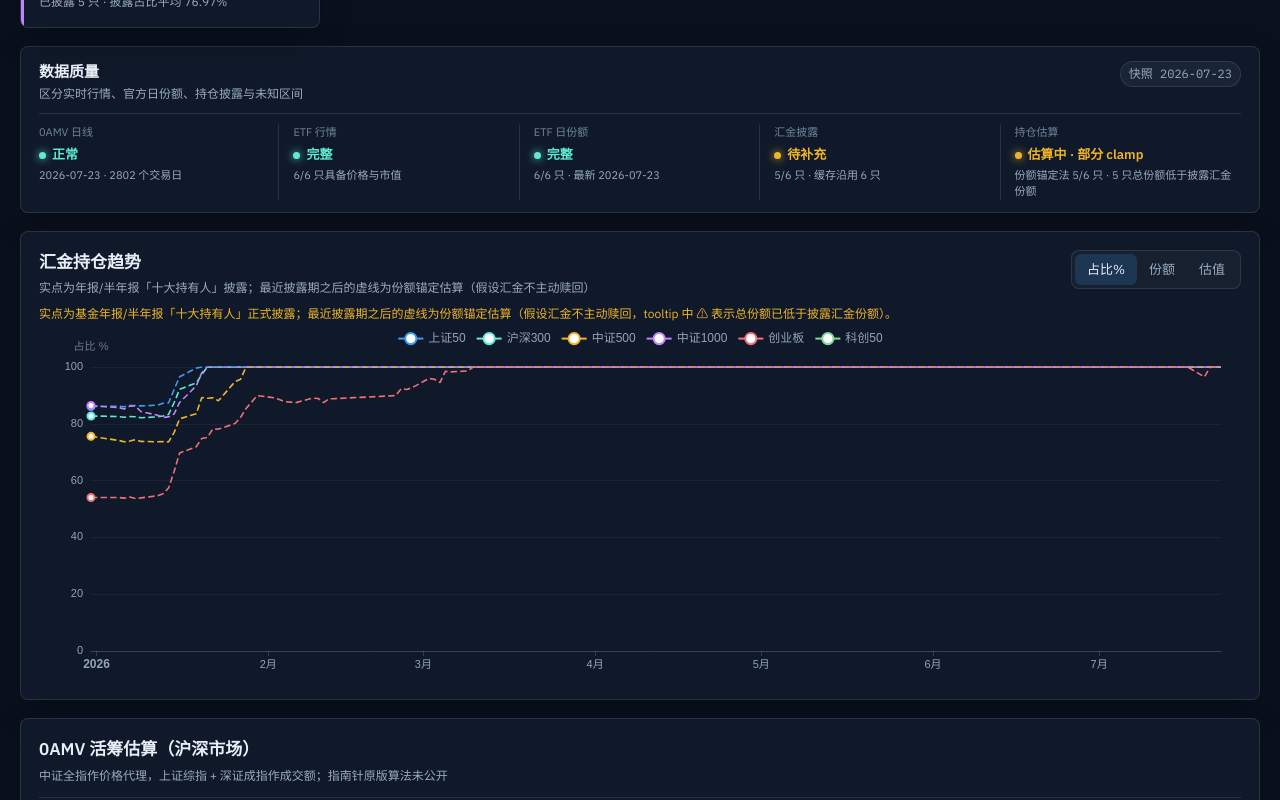
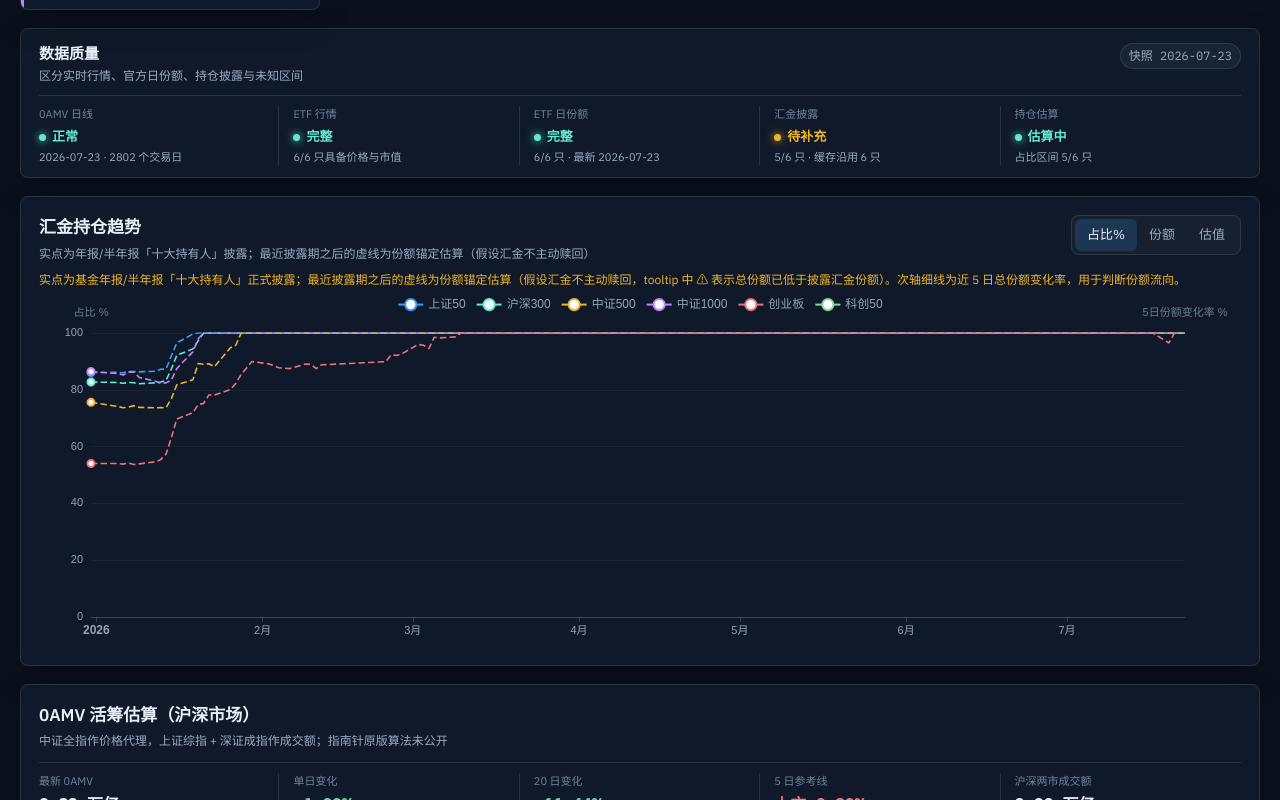
Before and after one commit to xiaojia21190/hjcc, a Vue app: page / in a window 1280 px wide. Shown: the part 360-1160 px from the top of the page. Built offline with nearby package versions, Linux system fonts and the light colour scheme; no server answers.

Commit message:
fix: remove clamp references from frontend components, update to percentage-range wording

```diff
--- a/src/App.vue
+++ b/src/App.vue
@@ -83,7 +83,7 @@ function downloadEtfCsv() {
         ? latestAnchored.huijinShares / 1e8
         : null,
       latestAnchored?.huijinValueYi ?? null,
-      latestAnchored ? (latestAnchored.clampTriggered ? '估算(clamp)' : '估算') : '无锚点',
+      latestAnchored ? '估算' : '无锚点',
     ]
   })
   downloadCsv(
--- a/src/components/DataQualityBar.vue
+++ b/src/components/DataQualityBar.vue
@@ -28,11 +28,6 @@ const items = computed(() => {
   const cached = etfs.filter((etf) => etf.source.holdersFromCache).length
   const anchoredEtfs = etfs.filter((etf) =>
     etf.huijinEstimateHistory.some((p) => p.estimateMethod === 'anchored'),
-  )
-  const clampedEtfs = etfs.filter((etf) =>
-    etf.huijinEstimateHistory.some(
-      (p) => p.estimateMethod === 'anchored' && p.clampTriggered,
-    ),
   )
 
   return [
@@ -66,18 +61,14 @@ const items = computed(() => {
       label: '持仓估算',
       status:
         anchoredEtfs.length > 0
-          ? clampedEtfs.length > 0
-            ? '估算中 · 部分 clamp'
-            : '估算中'
+          ? '估算中'
           : '未启用',
       detail:
         anchoredEtfs.length > 0
-          ? `份额锚定法 ${anchoredEtfs.length}/${total} 只${clampedEtfs.length > 0 ? ` · ${clampedEtfs.length} 只总份额低于披露汇金份额` : ''}`
+          ? `占比区间 ${anchoredEtfs.length}/${total} 只`
           : '无汇金披露锚点，不生成估算',
       tone: (anchoredEtfs.length > 0
-        ? clampedEtfs.length > 0
-          ? 'partial'
-          : 'ok'
+        ? 'ok'
         : 'warn') as QualityTone,
     },
   ]
--- a/src/components/EtfDetail.vue
+++ b/src/components/EtfDetail.vue
@@ -135,7 +135,6 @@ const pieOption = computed<EChartsCoreOption>(() => {
           <div class="v mono">
             <template v-if="latestAnchored">
               ≈ {{ formatYi(latestAnchored.huijinValueYi) }}
-              <span v-if="latestAnchored.clampTriggered" class="estimate-tag warn">⚠ clamp</span>
             </template>
             <template v-else>待新披露</template>
           </div>
@@ -149,7 +148,7 @@ const pieOption = computed<EChartsCoreOption>(() => {
         <div class="estimate-note">
           {{
             latestAnchored
-              ? `份额锚定估算（${latestAnchored.date}）：假设汇金不主动赎回，估算份额 = min(披露份额, 当日总份额)${latestAnchored.clampTriggered ? "；总份额已低于披露汇金份额，估算取总份额上限，可靠性下降" : ""}`
+              ? `占比区间估算（${latestAnchored.date}）：下界假设份额变动全归因汇金，上界假设汇金占比不变，展示值取区间加权（下界 2/3 + 上界 1/3）`
               : "ETF 总份额变化不能识别持有人，无汇金披露锚点时不推算持仓"
           }}
         </div>
--- a/src/components/EtfTable.vue
+++ b/src/components/EtfTable.vue
@@ -59,7 +59,9 @@ const rows = computed(() =>
           : null,
       hasHuijin: !!latestDisclosure,
       estValueYi: latestAnchored?.huijinValueYi ?? null,
-      estClamped: latestAnchored?.clampTriggered ?? false,
+      estShareTrend: latestAnchored?.shareTrend ?? null,
+      estConsecutiveDays: latestAnchored?.consecutiveDays ?? null,
+      estChangePct5d: latestAnchored?.shareChangePct5d ?? null,
     }
   }),
 )
@@ -149,6 +151,7 @@ const visibleRows = computed(() => {
           <th class="num">汇金占比</th>
           <th class="num">最近披露估值</th>
           <th class="num">估算持仓</th>
+          <th class="num">份额趋势</th>
         </tr>
       </thead>
       <tbody>
@@ -188,16 +191,31 @@ const visibleRows = computed(() => {
           <td
             class="num mono"
             :title="
-              r.estClamped
-                ? '总份额已低于披露汇金份额，估算取总份额上限，可靠性下降'
-                : r.estValueYi != null
-                  ? '份额锚定估算：假设汇金不主动赎回'
-                  : undefined
+              r.estValueYi != null
+                ? '占比区间估算：下界份额变动全归因汇金，上界占比不变'
+                : undefined
             "
           >
             {{ r.estValueYi != null ? formatYi(r.estValueYi) : '—' }}
-            <span v-if="r.estClamped" class="estimate-tag warn">⚠ clamp</span>
-            <span v-else-if="r.estValueYi != null" class="estimate-tag">估算</span>
+            <span v-if="r.estValueYi != null" class="estimate-tag">估算</span>
+          </td>
+          <td
+            class="num mono"
+            :title="
+              r.estShareTrend === 'inflow'
+                ? '连续净流入，汇金占比被动稀释减缓'
+                : r.estShareTrend === 'outflow'
+                  ? '连续净流出，汇金占比被动上升'
+                  : r.estChangePct5d != null
+                    ? '份额持平'
+                    : '无估算趋势'
+            "
+          >
+            <template v-if="r.estShareTrend === 'inflow'">↑</template>
+            <template v-else-if="r.estShareTrend === 'outflow'">↓</template>
+            <template v-else>→</template>
+            <span v-if="r.estConsecutiveDays && r.estShareTrend !== 'flat'">{{ r.estConsecutiveDays }}</span>
+            <span v-if="r.estChangePct5d != null" class="muted">{{ r.estChangePct5d > 0 ? '+' : '' }}{{ r.estChangePct5d }}%</span>
           </td>
         </tr>
       </tbody>
--- a/src/components/HuijinTrendChart.vue
+++ b/src/components/HuijinTrendChart.vue
@@ -25,7 +25,9 @@ const hasVerifiedPoint = computed(() =>
 interface SeriesItem {
   value: [string, number]
   estimated?: boolean
-  clampTriggered?: boolean
+  shareTrend?: 'inflow' | 'outflow' | 'flat'
+  consecutiveDays?: number
+  shareChangePct5d?: number | null
 }
 
 function disclosedValue(h: HuijinPosition): number | null {
@@ -80,7 +82,9 @@ const option = computed<EChartsCoreOption>(() => {
         return {
           value: [p.date, v],
           estimated: true,
-          clampTriggered: p.clampTriggered ?? false,
+          shareTrend: p.shareTrend,
+          consecutiveDays: p.consecutiveDays,
+          shareChangePct5d: p.shareChangePct5d ?? null,
         } satisfies SeriesItem
       })
       .filter(Boolean) as SeriesItem[]
@@ -92,6 +96,26 @@ const option = computed<EChartsCoreOption>(() => {
       itemStyle: { color },
       data: [...bridge, ...estData],
     })
+    // 份额 5 日变化率次轴曲线
+    const changeData = anchored
+      .map((p) =>
+        p.shareChangePct5d != null
+          ? { value: [p.date, p.shareChangePct5d], itemStyle: { color } }
+          : null,
+      )
+      .filter(Boolean) as { value: [string, number]; itemStyle: { color: string } }[]
+    if (changeData.length) {
+      series.push({
+        name: `${e.categoryName} 份额变化率`,
+        type: 'line',
+        yAxisIndex: 1,
+        showSymbol: false,
+        lineStyle: { width: 1, opacity: 0.5 },
+        itemStyle: { color },
+        data: changeData,
+        tooltip: { show: false },
+      } as Record<string, unknown>)
+    }
   })
 
   const yName =
@@ -126,11 +150,19 @@ const option = computed<EChartsCoreOption>(() => {
           const raw = Array.isArray(p.value) ? p.value[1] : null
           if (raw == null || seen.has(p.seriesName)) continue
           seen.add(p.seriesName)
-          const suffix = p.data?.estimated
-            ? p.data.clampTriggered
-              ? ' · 估算 ⚠ clamp'
-              : ' · 份额锚定估算'
-            : ''
+          let suffix = ''
+          if (p.data?.estimated) {
+            const d = p.data
+            const parts: string[] = ['占比区间估算']
+            if (d.shareTrend && d.shareTrend !== 'flat' && d.consecutiveDays) {
+              const dir = d.shareTrend === 'inflow' ? '净流入' : '净流出'
+              parts.push(`连续${d.consecutiveDays}日${dir}`)
+            }
+            if (d.shareChangePct5d != null) {
+              parts.push(`5日${d.shareChangePct5d > 0 ? '+' : ''}${d.shareChangePct5d}%`)
+            }
+            suffix = ' · ' + parts.join(' / ')
+          }
           html += `<div>${p.marker}${p.seriesName}: ${Number(raw).toFixed(2)}${unit}${suffix}</div>`
         }
         return html
@@ -140,17 +172,26 @@ const option = computed<EChartsCoreOption>(() => {
       top: 0,
       textStyle: { color: '#93a4b8', fontSize: 12 },
     },
-    grid: { left: 52, right: 20, top: 40, bottom: 36 },
+    grid: { left: 52, right: 56, top: 40, bottom: 36 },
     xAxis: {
       type: 'time',
       ...axisStyle,
     },
-    yAxis: {
-      type: 'value',
-      name: yName,
-      nameTextStyle: { color: '#6b7c90', fontSize: 11 },
-      ...axisStyle,
-    },
+    yAxis: [
+      {
+        type: 'value',
+        name: yName,
+        nameTextStyle: { color: '#6b7c90', fontSize: 11 },
+        ...axisStyle,
+      },
+      {
+        type: 'value',
+        name: '5日份额变化率 %',
+        nameTextStyle: { color: '#6b7c90', fontSize: 11 },
+        ...axisStyle,
+        splitLine: { show: false },
+      },
+    ],
     series,
   }
 })
@@ -158,7 +199,7 @@ const option = computed<EChartsCoreOption>(() => {
 
 <template>
   <p v-if="hasVerifiedPoint" class="chart-note">
-    实点为基金年报/半年报「十大持有人」正式披露；最近披露期之后的虚线为份额锚定估算（假设汇金不主动赎回，tooltip 中 ⚠ 表示总份额已低于披露汇金份额）。
+    实点为基金年报/半年报「十大持有人」正式披露；最近披露期之后的虚线为份额锚定估算（假设汇金不主动赎回，tooltip 中 ⚠ 表示总份额已低于披露汇金份额）。次轴细线为近 5 日总份额变化率，用于判断份额流向。
   </p>
   <p v-else class="chart-note">
     当前没有可验证的汇金持仓披露，暂不绘制持仓趋势。
--- a/src/components/SummaryCards.vue
+++ b/src/components/SummaryCards.vue
@@ -38,7 +38,6 @@ const cards = computed(() => {
     0,
   )
   const estDate = latestAnchored.length > 0 ? latestAnchored[0].date : null
-  const clampedCount = latestAnchored.filter((p) => p.clampTriggered).length
   return [
     {
       label: '汇金最近披露合计估值',
@@ -52,7 +51,7 @@ const cards = computed(() => {
       label: '汇金估算合计持仓',
       value: latestAnchored.length > 0 ? formatYi(estTotalYi) : '—',
       sub: estDate
-        ? `估算日 ${estDate} · 份额锚定法${clampedCount > 0 ? ` · ${clampedCount} 只触发 clamp ⚠` : ''}`
+        ? `估算日 ${estDate} · 占比区间估算`
         : '无估算锚点',
       accent: 'orange',
     },
```
